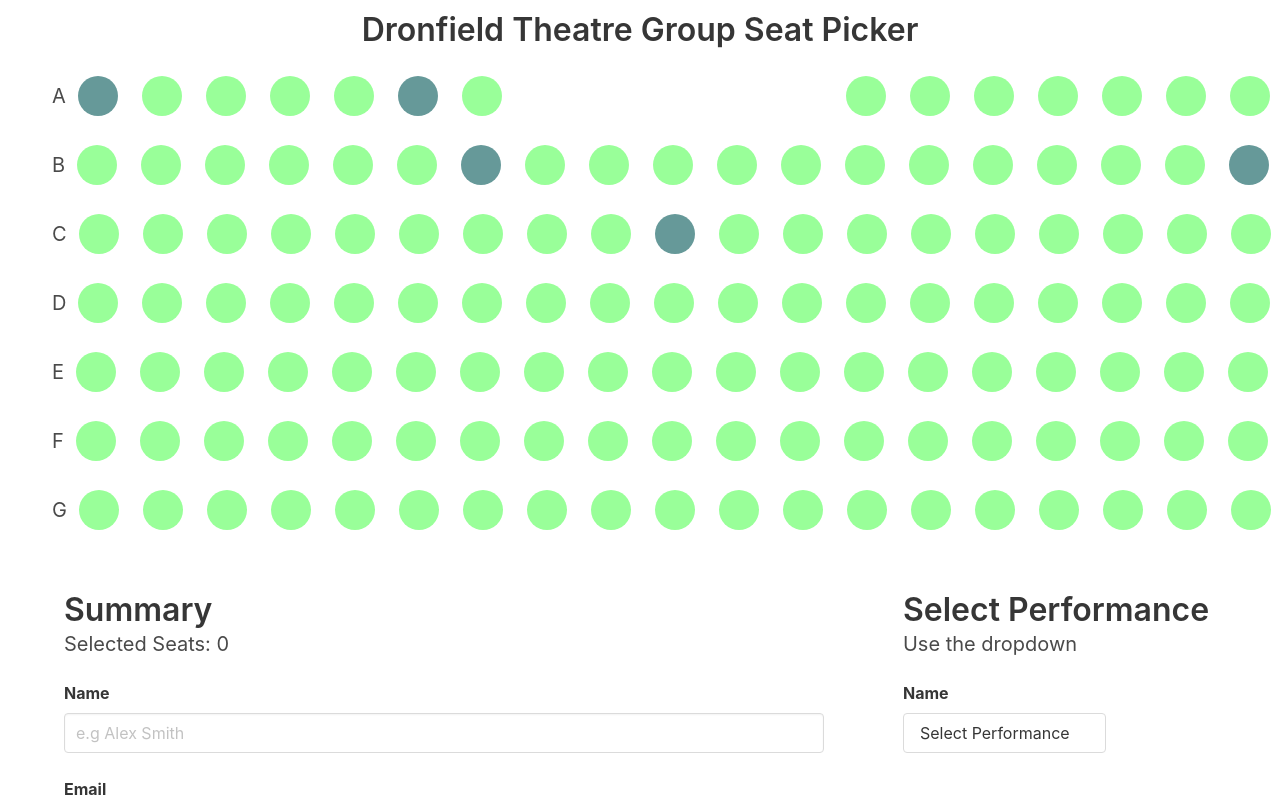
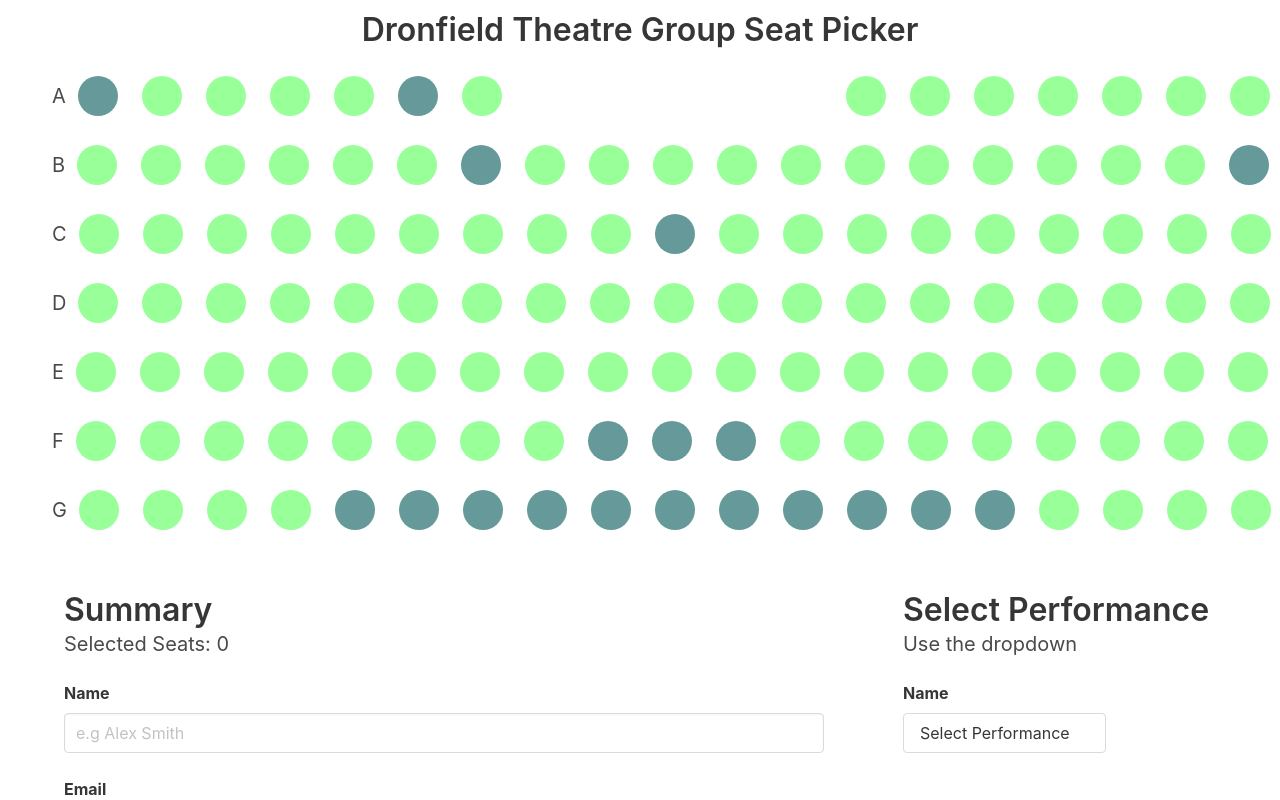
Before and after one commit to BradWaterhouse/seat-picker, a React (Vite) app: page / in a window 1280 px wide. Shown: the top 800 px of the page. Built offline with nearby package versions, Linux system fonts and the light colour scheme.

Commit message:
creates new json file with new seating plan

```diff
--- a/src/components/App/App.tsx
+++ b/src/components/App/App.tsx
@@ -3,7 +3,7 @@ import 'bulma';
 import Seat from "../Seat/Seat";
 import Summary from "../Summary/Summary";
 //@ts-ignore
-import seatingPlan from "./seatingPlan.json";
+import seatingPlan from "./seating_plan_created.json";
 
 interface SeatInterface {
     id: number,
@@ -72,12 +72,14 @@ export default class App extends React.Component<{}, State> {
     }
 
     public handleSelected(row: string, id: number): void {
+        console.log(row, id);
         let newState = this.state.seats;
 
         let rowIndex = newState.map((el) => el.row).indexOf(row);
         let seatIndex = newState[rowIndex].seat.map((el) => el.id).indexOf(id);
 
-        newState[rowIndex].seat[seatIndex].selected = !newState[rowIndex].seat[seatIndex].selected;
+        newState[rowIndex].seat[seatIndex].reserved = !newState[rowIndex].seat[seatIndex].reserved;
+
         let ticketCount = this.state.count;
 
         if (newState[rowIndex].seat[seatIndex].selected) {
@@ -97,7 +99,7 @@ export default class App extends React.Component<{}, State> {
                 'Content-Type': 'application/json',
             },
             body: JSON.stringify({
-                json: this.state.seats
+                data: this.state.seats
             })
         })
     }
--- a/src/components/Seat/Seat.tsx
+++ b/src/components/Seat/Seat.tsx
@@ -48,11 +48,11 @@ export default class Seat extends React.Component<Props, State> {
         let colour = 'white';
 
         if (this.props.seat.available) {
-            if (this.props.seat.reserved) {
+            if (this.state.selected) {
+                colour = '#995854';
+            }
+            else if (this.props.seat.reserved) {
                 colour = '#669999';
-            }
-            else if (this.state.selected) {
-                colour = '#995854';
             }
             else {
                 colour = '#99ff99';
```
Also changed, not shown: server-start.js (+12 -9 lines), src/components/App/seating_plan_created.json (added, +1 -0 lines), 2 other files (tests, documents, lock files or other folders).
